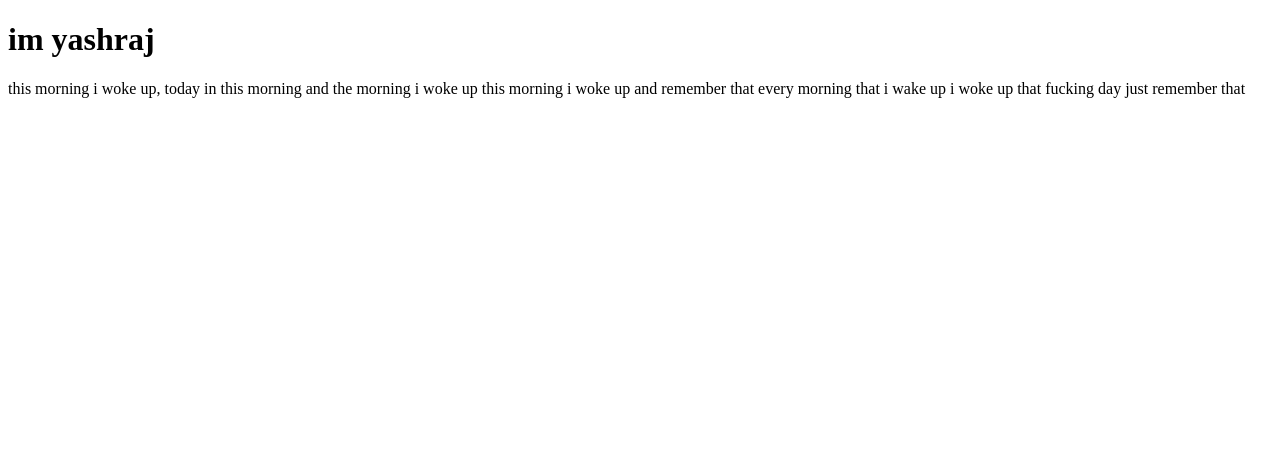
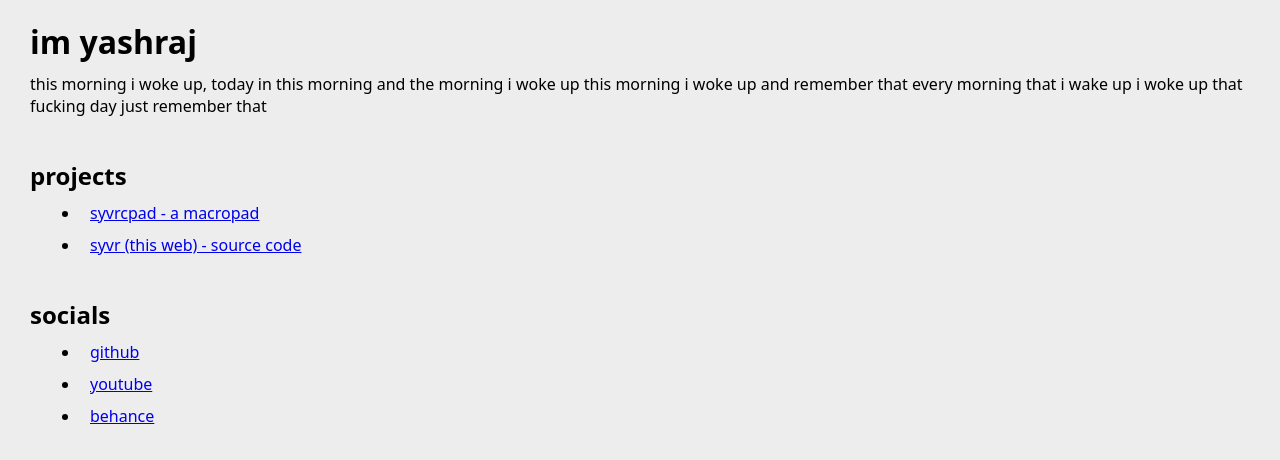
Before and after one commit to syvrc/syvr, a plain HTML site: page index.html in a window 1280 px wide. Drawn offline with Linux system fonts and the light colour scheme.

Commit message:
second draft

```diff
--- a/index.html
+++ b/index.html
@@ -3,11 +3,30 @@
 <head>
     <meta charset="UTF-8">
     <meta name="viewport" content="width=device-width, initial-scale=1.0">
-    <title>syvr</title>
+    <!-- <link rel="shortcut icon" href="" type="image/x-icon"> -->
+    <link rel="stylesheet" href="/style.css">
+    <title>syvr :)</title>
 </head>
 
 <body>
     <h1>im yashraj</h1>
     <p>this morning i woke up, today in this morning and the morning i woke up this morning i woke up and remember that every morning that i wake up i woke up that fucking day just remember that</p>
+
+    <br>
+
+    <h2>projects</h2>
+    <ul>
+        <li><a href="https://github.com/syvrc/syvrcpad" target="_blank">syvrcpad - a macropad</a></li>
+        <li><a href="https://github.com/syvrc/syvr" target="_blank">syvr (this web) - source code</a></li>
+    </ul>
+
+    <br>
+
+    <h2>socials</h2>
+    <ul>
+        <li><a href="https://github.com/syvrc" target="_blank">github</a></li>
+        <li><a href="https://youtube.com/@syvredits" target="_blank">youtube</a></li>
+        <li><a href="https://behance.net/yashrajk" target="_blank">behance</a></li>
+    </ul>
 </body>
 </html>
--- /dev/null
+++ b/style.css
@@ -0,0 +1,5 @@
+* {
+    margin: 10px;
+    font-family: system-ui, 'Segoe UI', Roboto, 'Open Sans', 'Helvetica Neue', sans-serif;
+    background: #ededed;
+}
```
